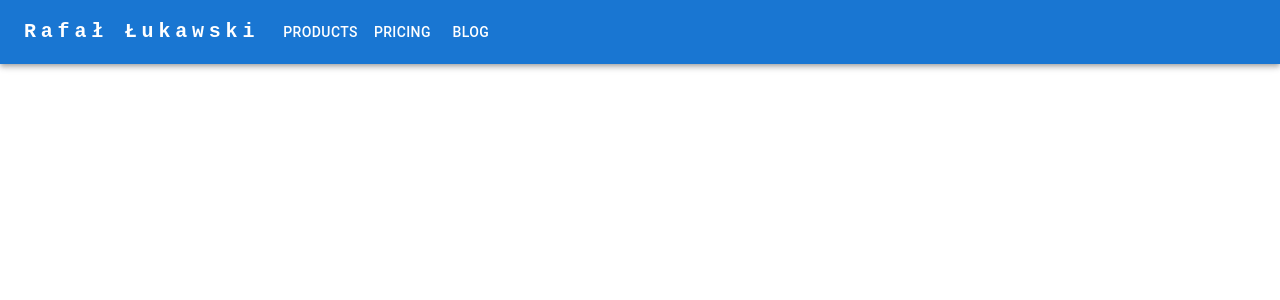
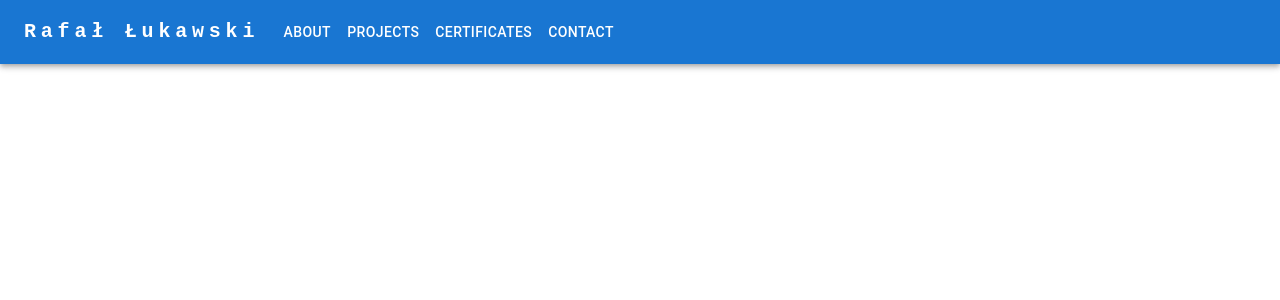
Before and after one commit to rlukawski/personal-website-2, a Next.js app: page / in a window 1280 px wide. Shown: the top 300 px of the page. Built offline with nearby package versions, Linux system fonts and the light colour scheme; what @mui/material-nextjs would draw is missing.

Commit message:
update menu items

```diff
--- a/src/app/page.tsx
+++ b/src/app/page.tsx
@@ -12,7 +12,7 @@ import Button from '@mui/material/Button';
 import MenuItem from '@mui/material/MenuItem';
 import Fade from '@mui/material/Fade';
 
-const pages = ['Products', 'Pricing', 'Blog'];
+const pages = ['About', 'Projects', 'Certificates', 'Contact'];
 
 interface AnimatedHamburgerProps {
   isOpen: boolean;
```
